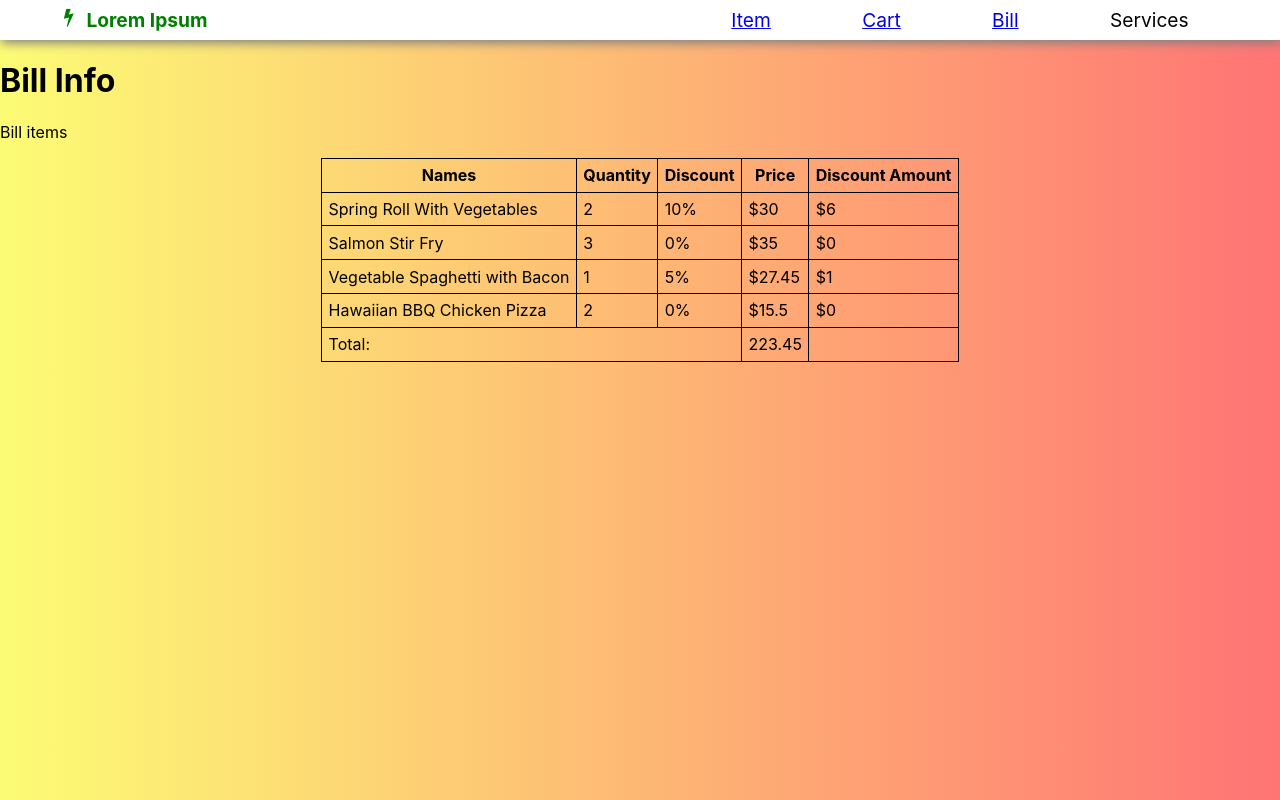
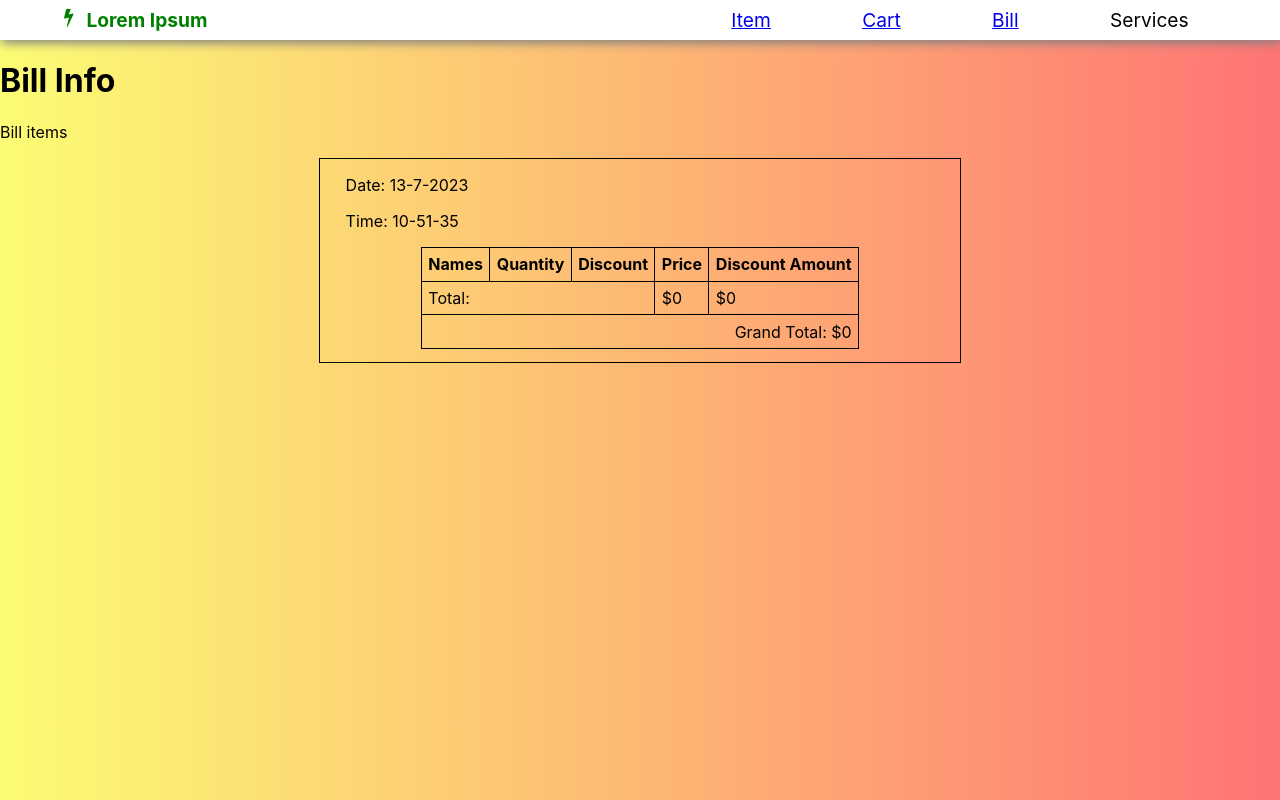
Before and after one commit to Aneesha-Maiya/Food-Cart, a React (Create React App) app: page /Bill in a window 1280 px wide. Built offline with nearby package versions, Linux system fonts and the light colour scheme.

Commit message:
made changes to bill.js

```diff
--- a/src/App.css
+++ b/src/App.css
@@ -198,3 +198,17 @@ body{
   border:solid 1px black;
   padding: 0.5vw;
 }
+
+#GrandTotal{
+  text-align: right;
+}
+
+.Bill-Date-Time{
+  text-align: left;
+  margin-left: 2vw;
+}
+
+.Bill-Area{
+  border: solid 1px black;
+  width: 50%
+}
--- a/src/App.js
+++ b/src/App.js
@@ -8,10 +8,9 @@ import Spaghetti from './Images/Spaghetti.jpg';
 import HawaiianPizza from './Images/HawaiianPizza.jpg';
 import TenOff from './Images/TenOff.jpeg';
 import FiveOff from './Images/FiveOff.jpeg';
-import FoodItem1 from './Images/fooditem5.jpg';
 import './App.css';
 import { useState,useEffect} from 'react'
-import {Route,Routes,BrowserRouter as Router} from 'react-router-dom';
+import {Route,Routes} from 'react-router-dom';
 import Landing from './Components/Landing';
 import Bill from './Components/Bill';
 
@@ -67,6 +66,8 @@ export default function App() {
   const [item,setItem] = useState(foodItemsArray);
   const [totalItemCount,setTotalItemCount] =useState(8);
   const [totalAmount,setTotalAmount] = useState(223.45);
+  const [totalCartAmt,setTotalCartAmt] = useState(0);
+  const [totalDiscountAmt,setTotalDiscountAmt] = useState(0);
   useEffect(() => {
 
   },[item]);
@@ -94,8 +95,11 @@ export default function App() {
   const checkCart = (itemindex) =>{
     const newItems = [...item]
     newItems[itemindex].isAddedToCart = !newItems[itemindex].isAddedToCart
-    if(newItems[itemindex].isAddedToCart)
-    alert("Items Successfully Added to cart")
+    if(newItems[itemindex].isAddedToCart){
+      alert("Items Successfully Added to cart");
+      cartItemAmount();
+      DiscountAmount();
+    }
     else
     alert("Items Successfully removed from cart")
     setItem(newItems)
@@ -107,7 +111,27 @@ export default function App() {
     })
     setTotalAmount(totalAmount)
   }
-  const mapItem = () => {
+  const cartItemAmount = () =>{
+    var totalCartAmount = 0;
+    item.map((items)=>{
+      if(items.isAddedToCart){
+        return totalCartAmount = totalCartAmount + (items.quantity)*(items.price)*(1-items.discountPercentage);
+      }
+      else
+      return totalCartAmount
+    })
+    setTotalCartAmt(totalCartAmount)
+  }
+  const DiscountAmount = () =>{
+    var totalDiscountAmount = 0;
+    item.map((items)=>{
+      if(items.isAddedToCart && items.discountPercentage>0.0){
+        return totalDiscountAmount = totalDiscountAmount + (items.quantity)*(items.price)*(items.discountPercentage);
+      }
+      else
+      return totalDiscountAmount
+    })
+    setTotalDiscountAmt(totalDiscountAmount)
   }
   return (
     <>
@@ -159,6 +183,7 @@ export default function App() {
           />
        </>
       ))} />
+      <Route path='/Food-Cart' element ={<Landing/>}/>
       <Route path='/' element ={<Landing/>}/>
       <Route path='/Bill'
       element = {
@@ -167,7 +192,8 @@ export default function App() {
         <p>Bill items</p>
         <Bill
           itemstate = {item}
-          totalBillAmount = {totalAmount}
+          totalCartAmount = {totalCartAmt}
+          totalDiscountAmount = {totalDiscountAmt}
         />
         </>
       }/>
--- a/src/Components/Bill.js
+++ b/src/Components/Bill.js
@@ -2,10 +2,22 @@ import React from 'react'
 
 export default function Bill(props) {
   const item = props.itemstate;
+  const date = new Date();
+  let day = date.getDate();
+  let month = date.getMonth();
+  let year = date.getFullYear();
+  let currentDate =  `${day}-${month}-${year}`;
+  let hours = date.getHours();
+  let minutes = date.getMinutes();
+  let seconds = date.getSeconds();
+  let currentTime = `${hours}-${minutes}-${seconds}`
   return (
     <>
         <div className="Bill-Content">
             <center>
+                <div className='Bill-Area'>
+                <p className='Bill-Date-Time'>Date: {currentDate}</p>
+                <p className='Bill-Date-Time'>Time: {currentTime}</p>
                 <table>
                     <tr>
                         <th>Names</th>
@@ -16,6 +28,7 @@ export default function Bill(props) {
                     </tr>
                     {
                         item.map((items,index)=>{
+                            if(items.isAddedToCart){
                                 return(
                                     <tr>
                                         <td>{items.name}</td>
@@ -25,14 +38,19 @@ export default function Bill(props) {
                                         <td>{"$"+Math.floor(items.discountPercentage*items.price*items.quantity)}</td>
                                     </tr>
                                 )
+                            }
+                            else
+                            return null;
                         })
                     }
                     <tr>
                         <td colSpan="3">Total:</td>
-                        <td>{props.totalBillAmount}</td>
-                        <td></td>
+                        <td>${Math.floor(props.totalCartAmount + props.totalDiscountAmount)}</td>
+                        <td>${Math.floor(props.totalDiscountAmount)}</td>
                     </tr>
+                    <tr><td colSpan="5" id='GrandTotal'>Grand Total: ${Math.floor(props.totalCartAmount)}</td></tr>
                 </table>
+                </div>
             </center>
         </div>
     </>
```
Lines whose indentation alone changed are shown as unchanged.
